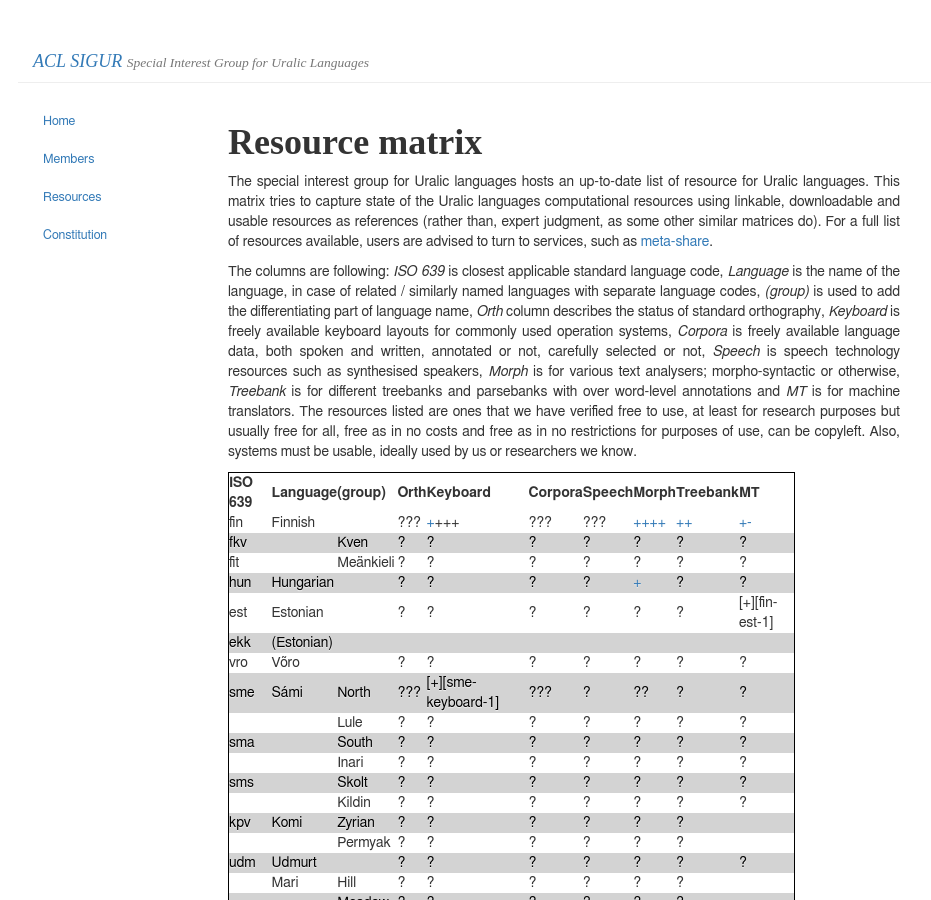
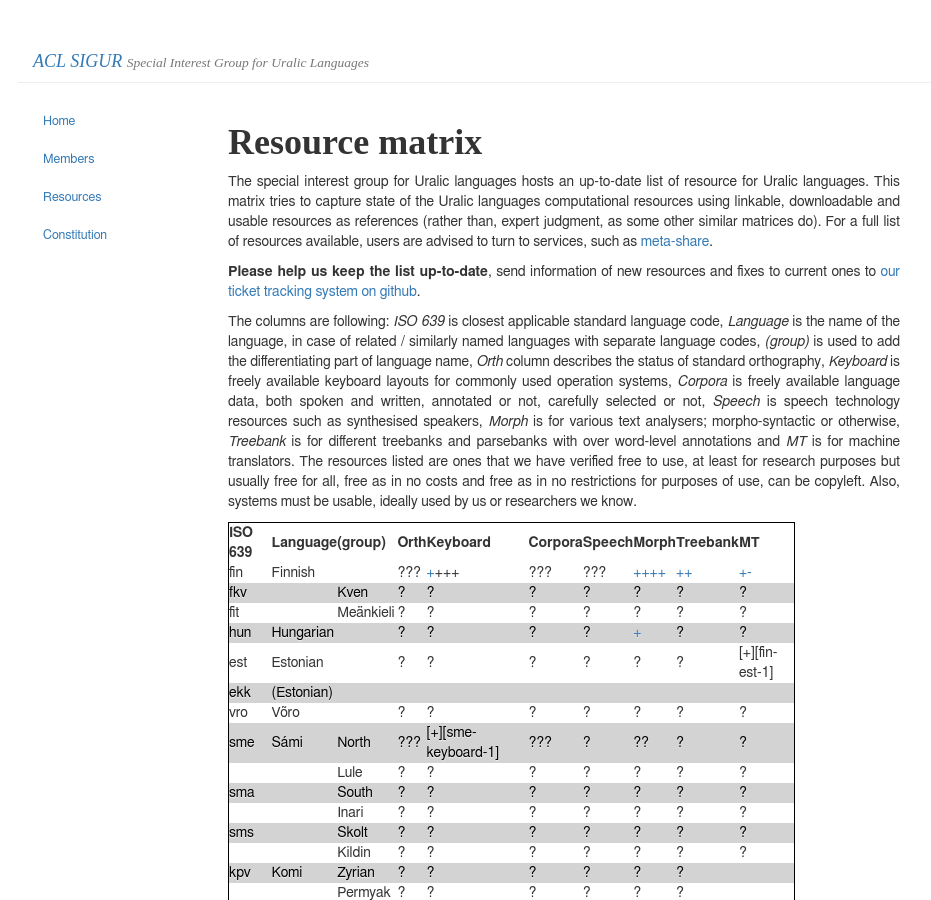
Before and after one commit to acl-sigur/acl-sigur.github.io, a Jekyll site: the page built from matrix.md, in a window 1280 px wide and 900 px high. Shown: the whole window, without its empty margins (37-968 px from the left). Built offline with Jekyll 4.4.1, drawn with Linux system fonts in a browser that asks for light colours.

Commit message:
where to send updates

```diff
--- a/matrix.md
+++ b/matrix.md
@@ -12,6 +12,10 @@ resources using linkable, downloadable and usable resources as references
 (rather than, expert judgment, as some other similar matrices do). For a
 full list of resources available, users are advised to turn to services,
 such as [meta-share](http://meta-share.eu).
+
+**Please help us keep the list up-to-date**, send information of new resources
+and fixes to current ones to [our ticket tracking system on
+github](https://github.com/acl-sigur/acl-sigur.github.io/issues).
 
 The columns are following: *ISO 639* is closest applicable standard language
 code, *Language* is the name of the language, in case of related / similarly
```
